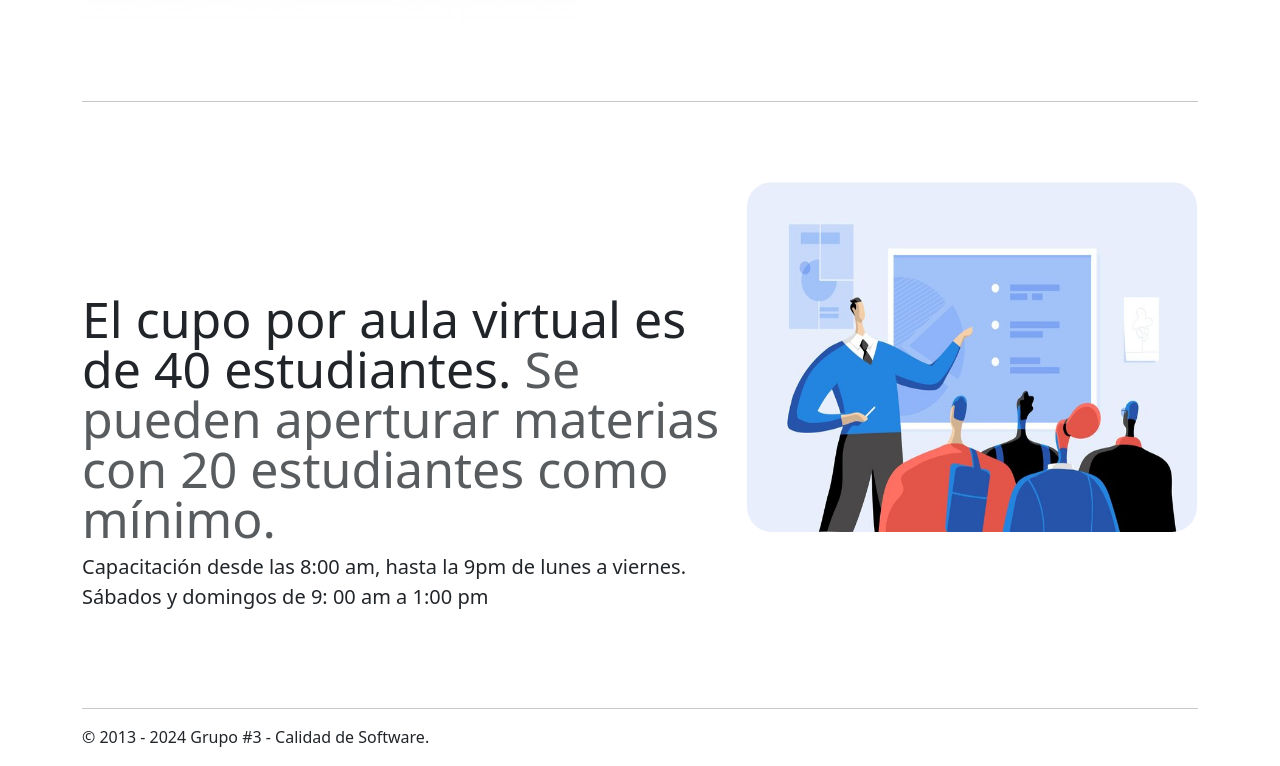
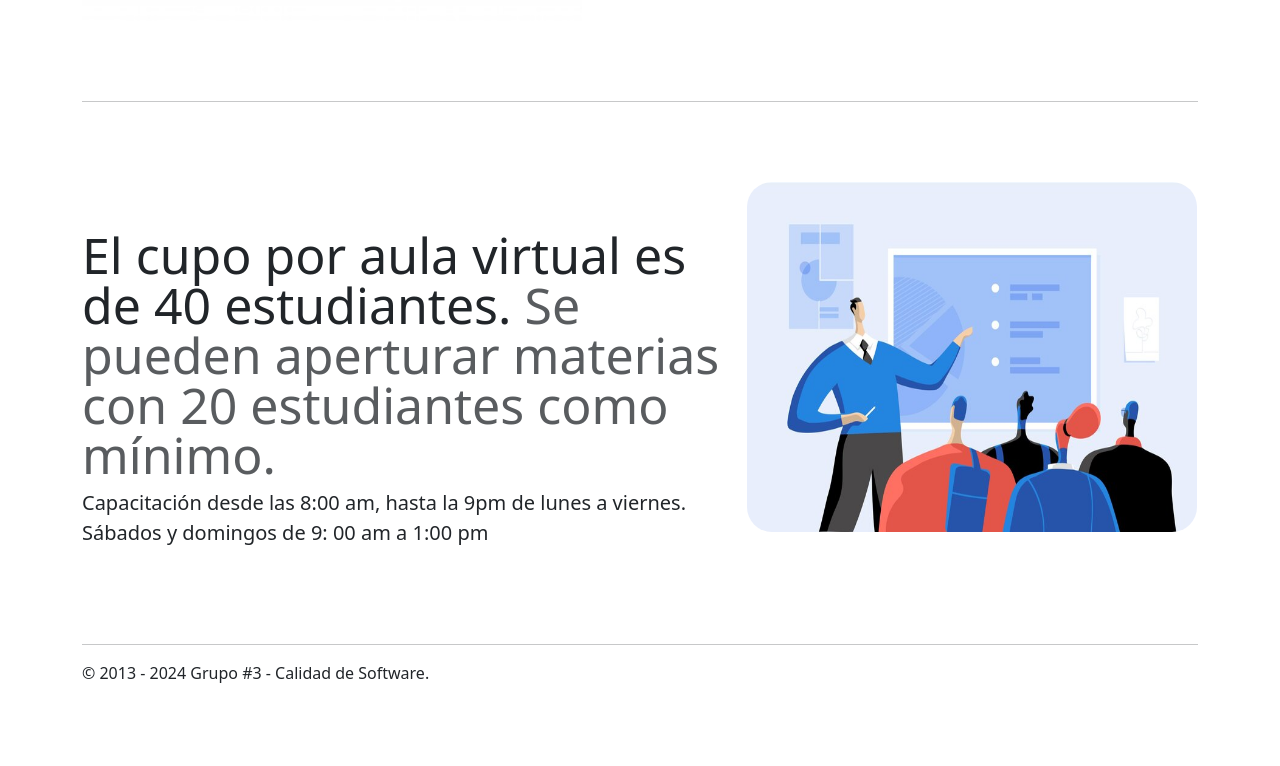
Before and after one commit to DiegoEli/ProyectoCalidad-CentroArtesanal, an Angular app: page /home in a window 1280 px wide. Shown: the part 2266-3032 px from the top of the page. After the commit the page ends 2968 px from the top, so only its background shows below. Built offline with nearby package versions, Linux system fonts and the light colour scheme.

Commit message:
Correcciones del HOME

```diff
--- a/src/app/components/home/home.component.html
+++ b/src/app/components/home/home.component.html
@@ -123,7 +123,7 @@
     <hr class="featurette-divider">
     <div class="row featurette">
         <div class="col-md-7">
-            <h2 class="featurette-heading fw-normal lh-1">El cupo por aula virtual es de 40 estudiantes.
+            <h2 class="featurette-heading fw-normal lh-1 mt-5">El cupo por aula virtual es de 40 estudiantes.
                 <span class="text-body-secondary">Se pueden aperturar materias con 20 estudiantes como mínimo.</span></h2>
             <p class="lead">Capacitación desde las 8:00 am, hasta la 9pm de lunes a viernes.
                 Sábados y domingos de 9: 00 am a 1:00 pm</p>
```
